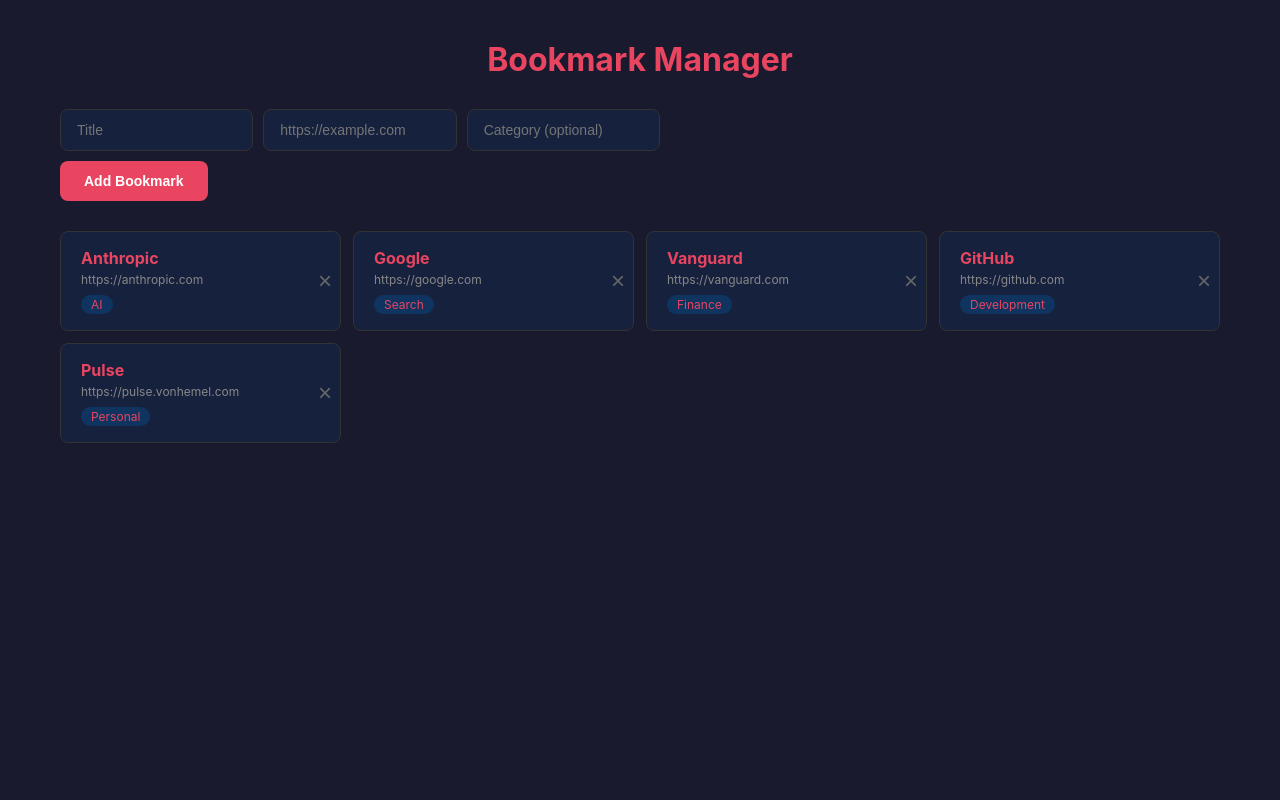
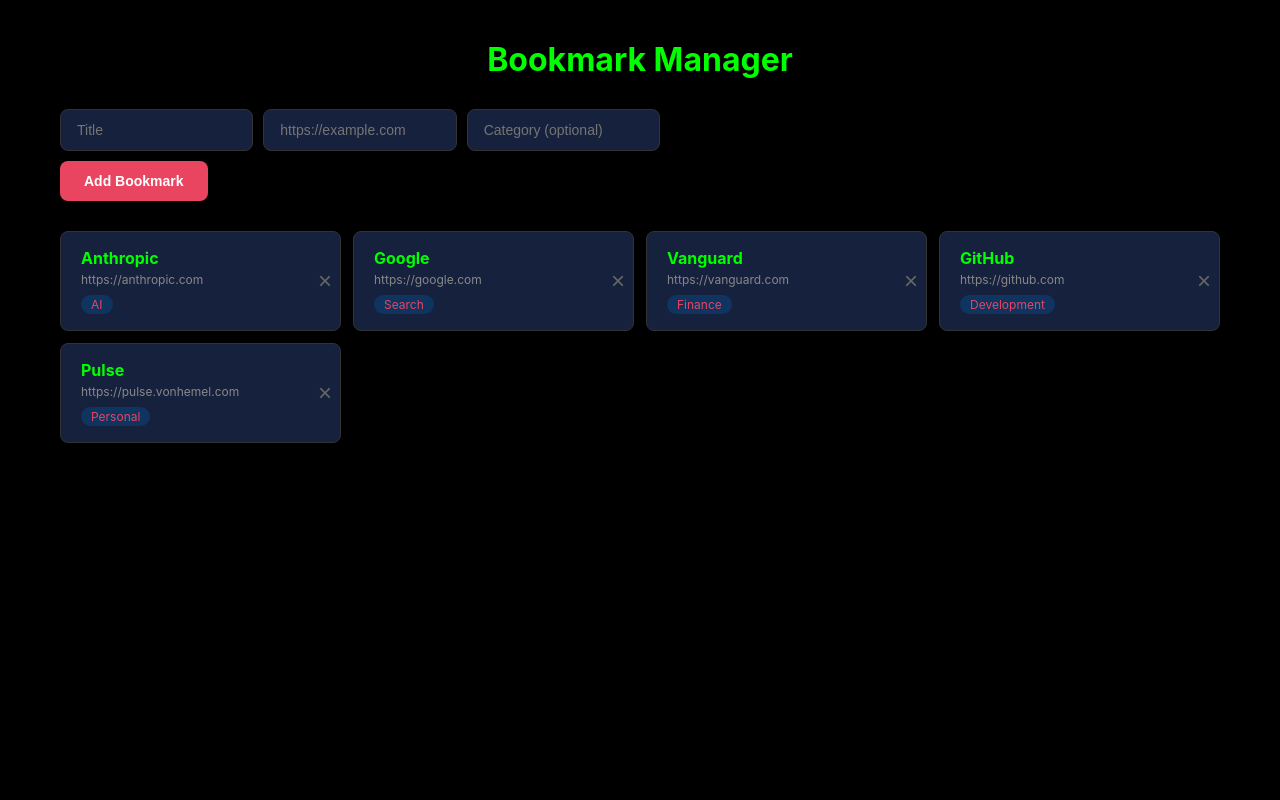
Before and after one commit to jpvonhemel/bookmark-manager, a Flask app: page / in a window 1280 px wide. Run offline with Flask 3, Linux system fonts and the light colour scheme; data comes from the database, SQL or seed files in the repository.

Commit message:
Update colors: lime green text, black background
Bookmark titles and header are now lime green (#00ff00).
Page background changed to black. Card backgrounds unchanged.

Co-Authored-By: Claude Opus 4.6 <noreply@anthropic.com>

```diff
--- a/static/style.css
+++ b/static/style.css
@@ -6,7 +6,7 @@
 
 body {
     font-family: -apple-system, BlinkMacSystemFont, "Segoe UI", Roboto, sans-serif;
-    background-color: #1a1a2e;
+    background-color: #000000;
     color: #eee;
     min-height: 100vh;
 }
@@ -20,7 +20,7 @@ body {
 h1 {
     text-align: center;
     margin-bottom: 30px;
-    color: #e94560;
+    color: #00ff00;
     font-size: 2rem;
 }
 
@@ -100,7 +100,7 @@ h1 {
 }
 
 .bookmark-title {
-    color: #e94560;
+    color: #00ff00;
     font-weight: bold;
     font-size: 16px;
 }
```
